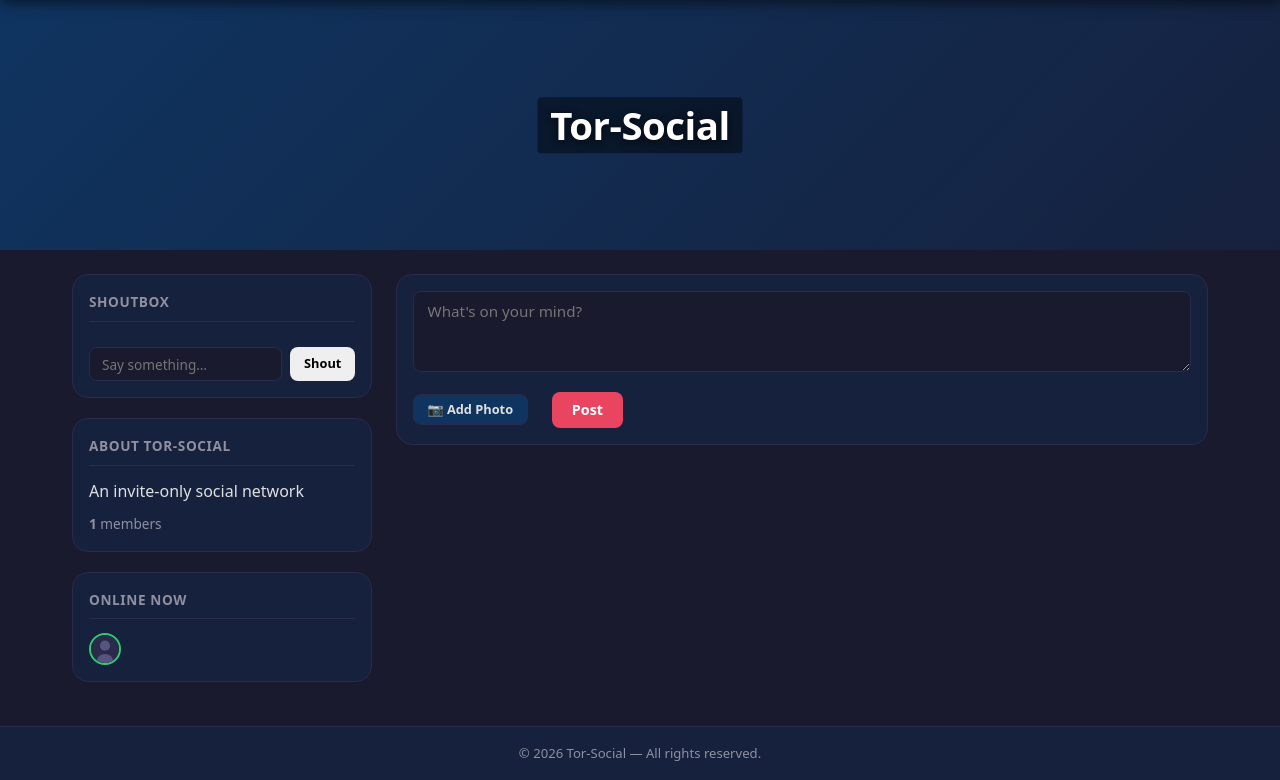
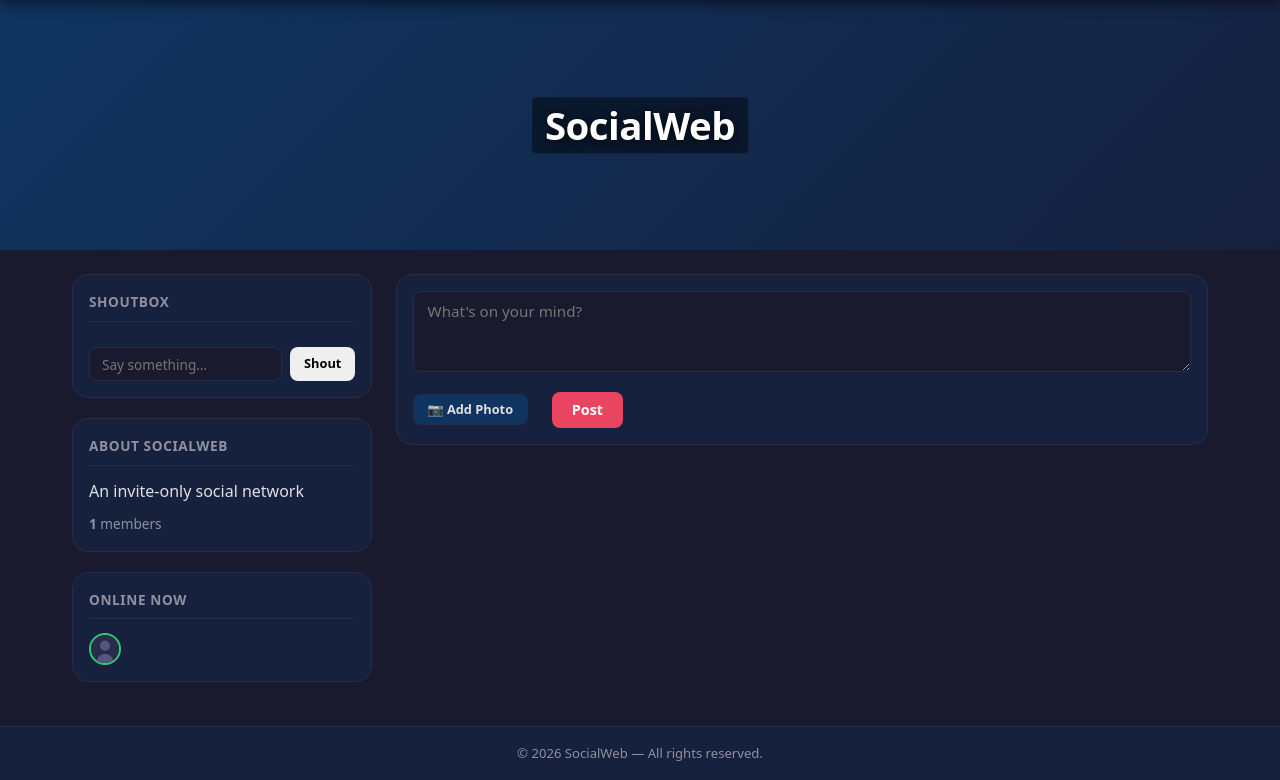
Before and after one commit to Arnold2006/SocialWeb, a PHP site: page /SocialWeb/pages/index.php in a window 1280 px wide. Shown: the part 49-829 px from the top of the page. Run offline with PHP 8.4, Linux system fonts and the light colour scheme; the visitor is signed in with stand-in values (Sample User, id 1); data comes from the database, SQL or seed files in the repository; data that the repository does not hold is empty; some libraries are stand-ins or nearby versions.

Commit message:
Rename Tor-Social to SocialWeb everywhere in the code
Co-authored-by: Arnold2006 <115367701+Arnold2006@users.noreply.github.com>

```diff
--- a/assets/css/style.css
+++ b/assets/css/style.css
@@ -1,5 +1,5 @@
 /* ============================================================
-   Tor-Social — Dark Theme CSS
+   SocialWeb — Dark Theme CSS
    Desktop-first responsive layout
    System fonts only, no external resources
    ============================================================ */
--- a/core/config.local.php
+++ b/core/config.local.php
@@ -15,7 +15,7 @@ if (file_exists($localConfig)) {
 }
 
 // ── Site ────────────────────────────────────────────────────────────────────
-if (!defined('SITE_NAME'))  define('SITE_NAME',  'Tor-Social');
+if (!defined('SITE_NAME'))  define('SITE_NAME',  'SocialWeb');
 if (!defined('SITE_URL'))   define('SITE_URL',   'http://224juube732bzbbhtwhvx5xzo67pg2txbnuioc6zjhnz2actpc2pziyd.onion');  // no trailing slash
 if (!defined('SITE_ROOT'))  define('SITE_ROOT',  dirname(__DIR__));               // /path/to/social-network
 if (!defined('SITE_DEBUG')) define('SITE_DEBUG', false);                          // set true only in dev
--- a/core/config.php
+++ b/core/config.php
@@ -15,16 +15,16 @@ if (file_exists($localConfig)) {
 }
 
 // ── Site ────────────────────────────────────────────────────────────────────
-if (!defined('SITE_NAME'))  define('SITE_NAME',  'Tor-Social');
-if (!defined('SITE_URL'))   define('SITE_URL',   'http://localhost/Tor-Social');  // no trailing slash
+if (!defined('SITE_NAME'))  define('SITE_NAME',  'SocialWeb');
+if (!defined('SITE_URL'))   define('SITE_URL',   'http://localhost/SocialWeb');  // no trailing slash
 if (!defined('SITE_ROOT'))  define('SITE_ROOT',  dirname(__DIR__));               // /path/to/social-network
 if (!defined('SITE_DEBUG')) define('SITE_DEBUG', false);                          // set true only in dev
 
 // ── Database ────────────────────────────────────────────────────────────────
 if (!defined('DB_HOST'))    define('DB_HOST',    'localhost');
 if (!defined('DB_PORT'))    define('DB_PORT',    3306);
-if (!defined('DB_NAME'))    define('DB_NAME',    'tor_social');
-if (!defined('DB_USER'))    define('DB_USER',    'tor_social_user');
+if (!defined('DB_NAME'))    define('DB_NAME',    'socialweb');
+if (!defined('DB_USER'))    define('DB_USER',    'socialweb_user');
 if (!defined('DB_PASS'))    define('DB_PASS',    'change_me_in_config_local');
 if (!defined('DB_CHARSET')) define('DB_CHARSET', 'utf8mb4');
 
--- a/database/schema.sql
+++ b/database/schema.sql
@@ -1,4 +1,4 @@
--- Tor-Social Database Schema
+-- SocialWeb Database Schema
 -- PHP 8.3 / MySQL / MariaDB
 -- Invite-only social network platform
 
@@ -254,7 +254,7 @@ CREATE TABLE IF NOT EXISTS `site_settings` (
 -- Default site settings
 -- --------------------------------------------------------
 INSERT IGNORE INTO `site_settings` (`key`, `value`) VALUES
-  ('site_name', 'Tor-Social'),
+  ('site_name', 'SocialWeb'),
   ('site_description', 'An invite-only social network'),
   ('allow_registration', '1'),
   ('posts_per_page', '20'),
--- a/includes/bootstrap.php
+++ b/includes/bootstrap.php
@@ -75,7 +75,7 @@ require_once APP_ROOT . '/core/compat.php';
 
 if (!extension_loaded('mbstring')) {
     error_log(
-        'Tor-Social: the mbstring PHP extension is not loaded. ' .
+        'SocialWeb: the mbstring PHP extension is not loaded. ' .
         'Install php-mbstring for correct multibyte (UTF-8) string handling. ' .
         'Built-in polyfills are active but full UTF-8 accuracy is not guaranteed.'
     );
```
Also changed, not shown: README.md.
